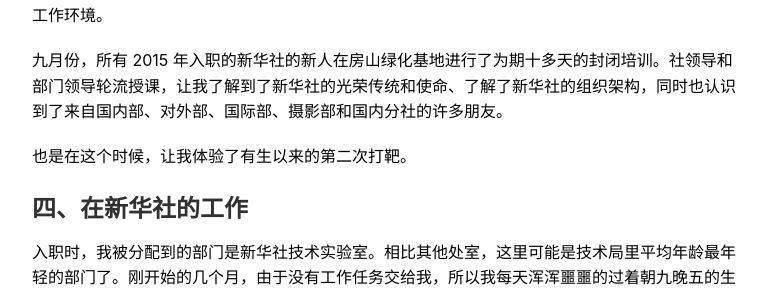
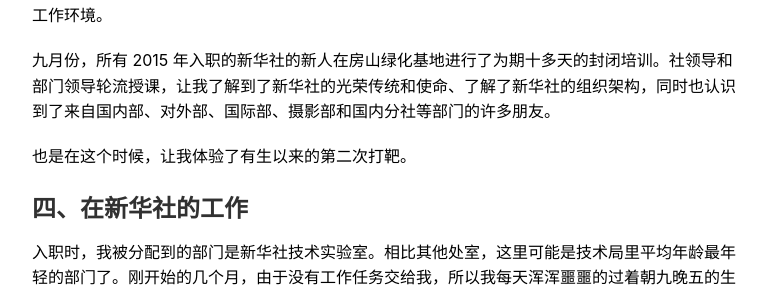
Before and after one commit to ybm/myanbin.github.io, a Jekyll site: the page built from _posts/2017-01-23-two-years-after-graduate.md, in a window 1280 px wide and 1400 px high, scrolled down 633 px. Shown: the part 157-450 px from the top of the window, without its empty margins (336-1103 px from the left). Built offline with Jekyll 4.4.1, drawn with Linux system fonts in a browser that asks for light colours; comment, search, counter and statistics services are not loaded.

Commit message:
更新样式文件

```diff
--- a/_posts/2017-01-23-two-years-after-graduate.md
+++ b/_posts/2017-01-23-two-years-after-graduate.md
@@ -24,7 +24,7 @@ title: 毕业两年记
 
 从学生到职场新人的角色转变，让我在刚入职的一段时间里感受到了巨大的压力和不适。幸运的是在单位里，我遇到了同样来自北邮的 XW 师姐，给予了我莫大的鼓励和帮助，使我很快的适应了新的工作环境。
 
-九月份，所有 2015 年入职的新华社的新人在房山绿化基地进行了为期十多天的封闭培训。社领导和部门领导轮流授课，让我了解到了新华社的光荣传统和使命、了解了新华社的组织架构，同时也认识到了来自国内部、对外部、国际部、摄影部和国内分社的许多朋友。
+九月份，所有 2015 年入职的新华社的新人在房山绿化基地进行了为期十多天的封闭培训。社领导和部门领导轮流授课，让我了解到了新华社的光荣传统和使命、了解了新华社的组织架构，同时也认识到了来自国内部、对外部、国际部、摄影部和国内分社等部门的许多朋友。
 
 也是在这个时候，让我体验了有生以来的第二次打靶。
 
--- a/public/css/highlight.scss
+++ b/public/css/highlight.scss
@@ -60,6 +60,6 @@
 .highlight .il { color: #009999 } /* Literal.Number.Integer.Long */
 
 /* Make line numbers unselectable: excludes line numbers from copy-paste user ops */
-.highlight .lineno { -webkit-user-select: none;-moz-user-select: none; }
+.highlight .lineno { user-select: none; }
 .lineno::-moz-selection { background-color: transparent; } /* Mozilla specific */
 .lineno::selection { background-color: transparent; } /* Other major browsers */
```
